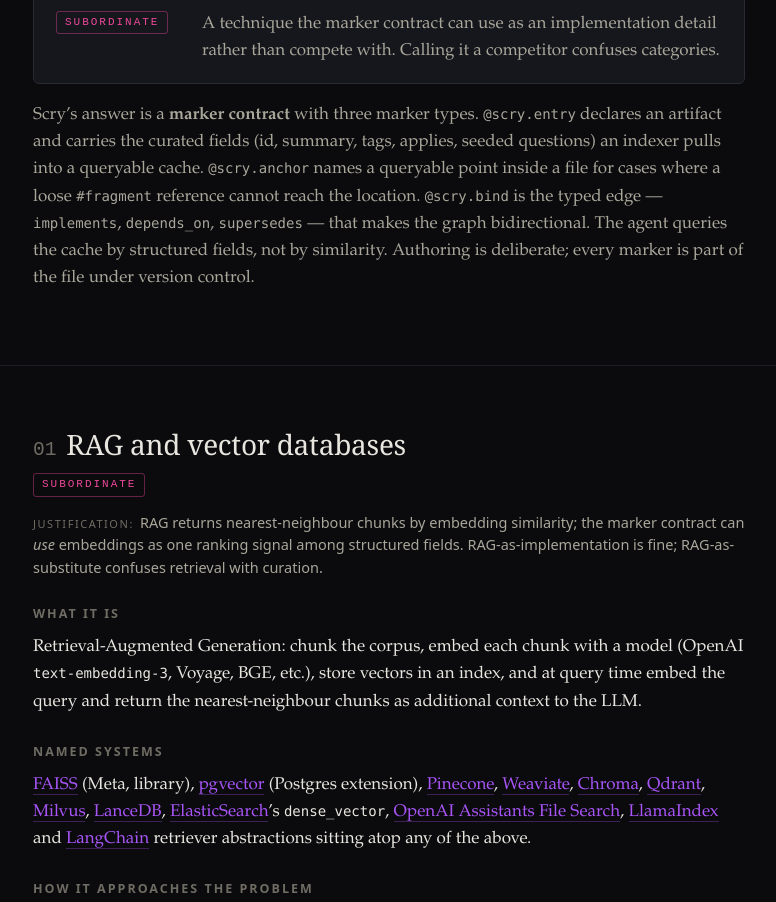
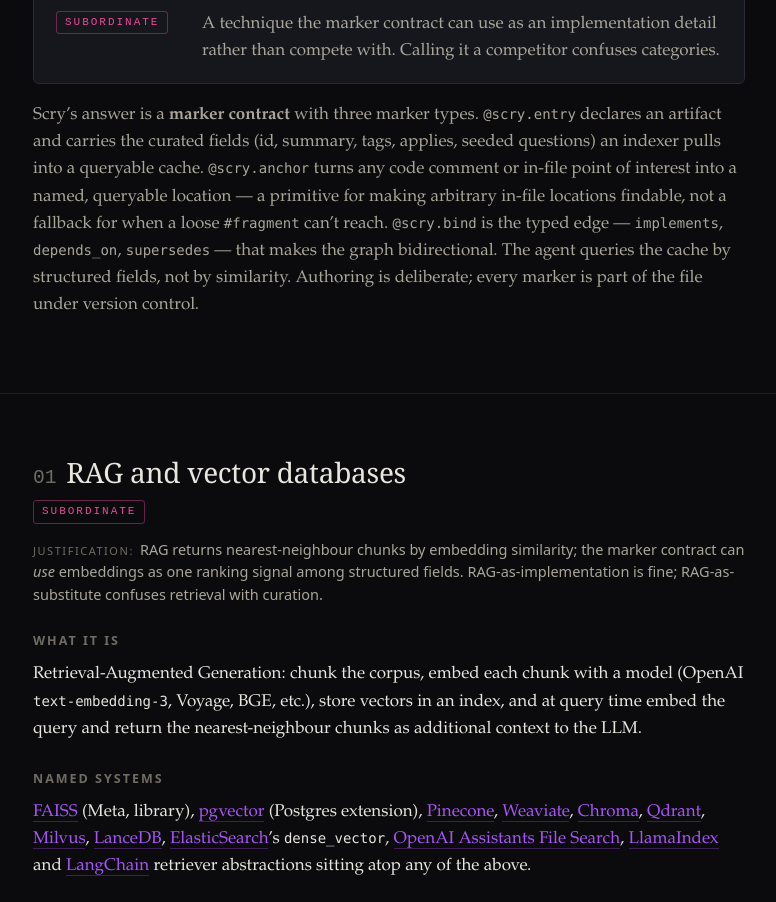
Before and after one commit to prmichaelsen/scryspec-landing, a plain HTML site: page site/similar-tools.html in a window 1280 px wide. Shown: the part 966-1868 px from the top of the page, without its empty margins (251-1027 px from the left). Drawn offline with Linux system fonts and the light colour scheme.

Commit message:
copy(similar-tools): reframe second anchor-as-fallback instance to primitive
Line 302 framed @scry.anchor as a fallback for when a loose #fragment
can't reach a location. Rewrote to match the primitive framing already
present at line 578: anchors turn any code comment or in-file point of
interest into a named, queryable location.

Per originator addendum 2026-05-21T23-32-11Z.

```diff
--- a/site/similar-tools.html
+++ b/site/similar-tools.html
@@ -299,7 +299,7 @@
         <li><span class="tag subordinate">Subordinate</span><span>A technique the marker contract can use as an implementation detail rather than compete with. Calling it a competitor confuses categories.</span></li>
       </ul>
     </div>
-    <p style="margin-top: 18px; color: var(--ink-muted);">Scry&rsquo;s answer is a <strong>marker contract</strong> with three marker types. <code>@scry.entry</code> declares an artifact and carries the curated fields (id, summary, tags, applies, seeded questions) an indexer pulls into a queryable cache. <code>@scry.anchor</code> names a queryable point inside a file for cases where a loose <code>#fragment</code> reference cannot reach the location. <code>@scry.bind</code> is the typed edge &mdash; <code>implements</code>, <code>depends_on</code>, <code>supersedes</code> &mdash; that makes the graph bidirectional. The agent queries the cache by structured fields, not by similarity. Authoring is deliberate; every marker is part of the file under version control.</p>
+    <p style="margin-top: 18px; color: var(--ink-muted);">Scry&rsquo;s answer is a <strong>marker contract</strong> with three marker types. <code>@scry.entry</code> declares an artifact and carries the curated fields (id, summary, tags, applies, seeded questions) an indexer pulls into a queryable cache. <code>@scry.anchor</code> turns any code comment or in-file point of interest into a named, queryable location &mdash; a primitive for making arbitrary in-file locations findable, not a fallback for when a loose <code>#fragment</code> can&rsquo;t reach. <code>@scry.bind</code> is the typed edge &mdash; <code>implements</code>, <code>depends_on</code>, <code>supersedes</code> &mdash; that makes the graph bidirectional. The agent queries the cache by structured fields, not by similarity. Authoring is deliberate; every marker is part of the file under version control.</p>
   </div>
 </section>
 
```
